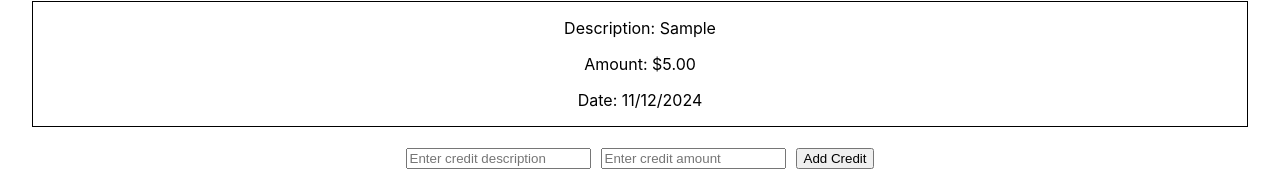
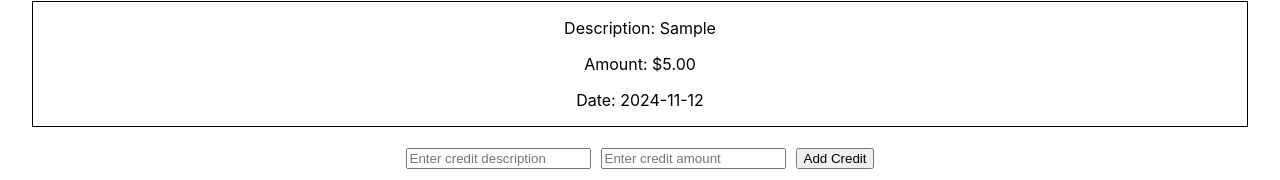
Before and after one commit to edisonfreire/assignment-3-bank-of-react, a React (Vite) app: page /bank-of-react-starter-code/credits in a window 1280 px wide. Both pictures are taken after typing "Sample", "5" into the empty fields and a click on the button "Add Credit". Shown: the part 136-316 px from the top of the page. Built offline with nearby package versions, Linux system fonts and the light colour scheme; no server answers.

Commit message:
Fixed date format

```diff
--- a/src/components/Credits.jsx
+++ b/src/components/Credits.jsx
@@ -11,7 +11,7 @@ function Credits({ credits, addCredit }) {
       const newCredit = {
         description,
         amount: creditAmount,
-        date: new Date().toISOString()
+        date: new Date().toISOString(),
       };
       addCredit(newCredit);
       setAmount('');
@@ -28,7 +28,7 @@ function Credits({ credits, addCredit }) {
           <li key={credit.id}>
             <p>Description: {credit.description}</p>
             <p>Amount: ${parseFloat(credit.amount).toFixed(2)}</p>
-            <p>Date: {new Date(credit.date).toLocaleDateString()}</p>
+            <p>Date: {new Date(credit.date).toISOString().slice(0, 10)}</p>
           </li>
         ))}
       </ul>
--- a/src/components/Debits.jsx
+++ b/src/components/Debits.jsx
@@ -28,7 +28,7 @@ function Debits({ debits, addDebit }) {
           <li key={debit.id}>
             <p>Description: {debit.description}</p>
             <p>Amount: ${parseFloat(debit.amount).toFixed(2)}</p>
-            <p>Date: {new Date(debit.date).toLocaleDateString()}</p>
+            <p>Date: {new Date(debit.date).toISOString().slice(0,10)}</p>
           </li>
         ))}
       </ul>
```
